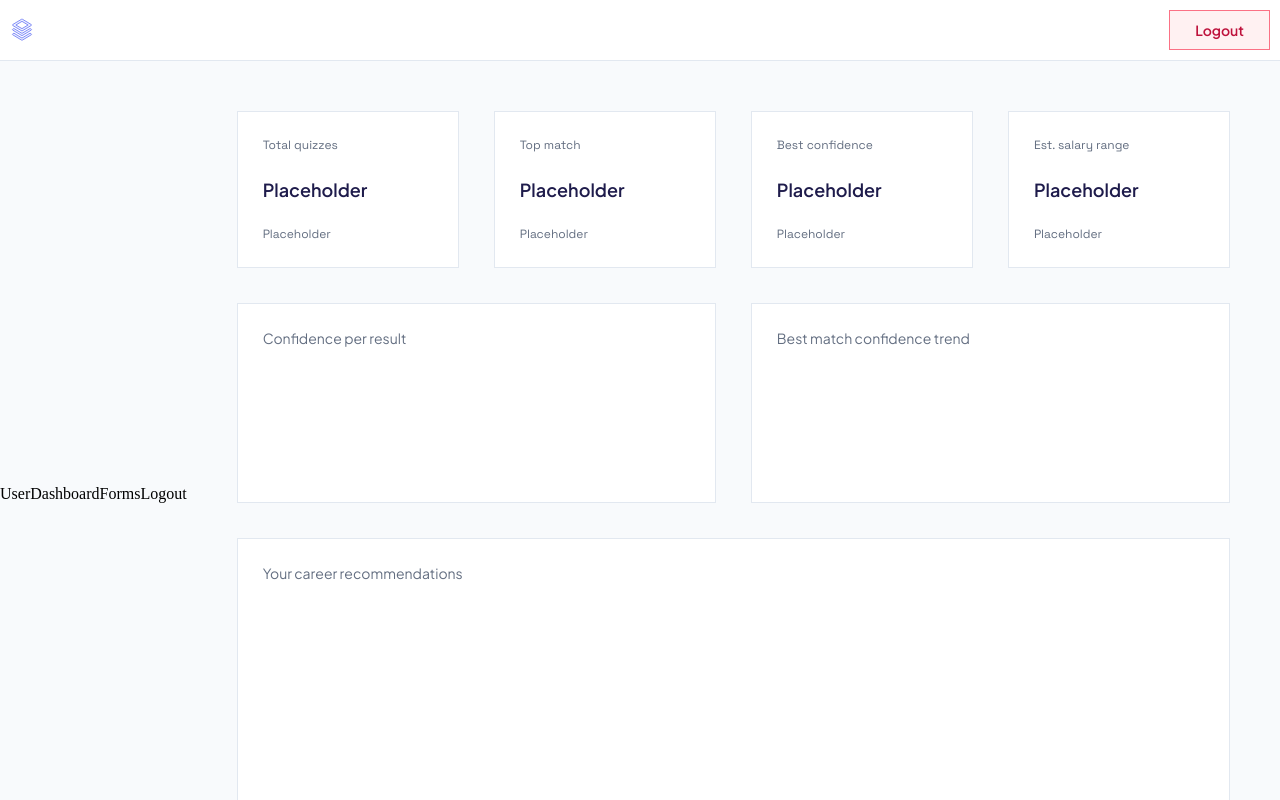
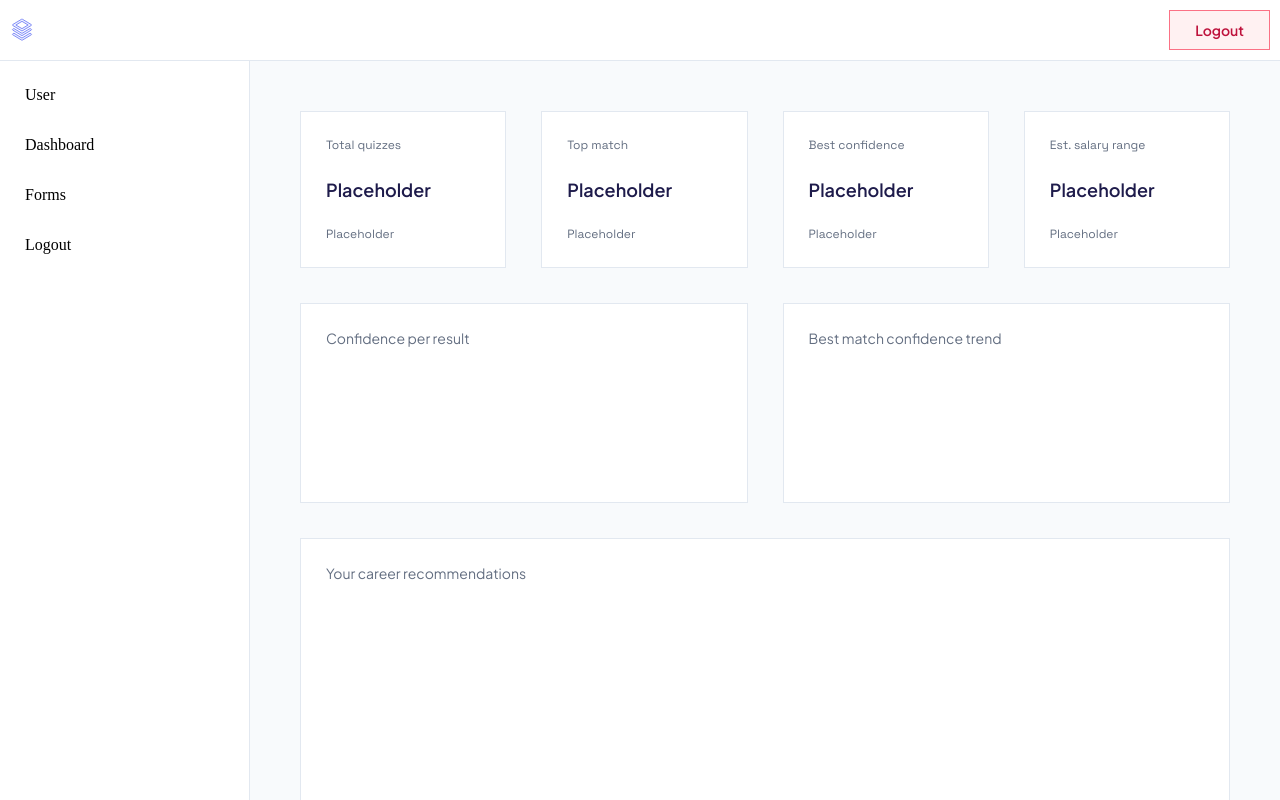
Before and after one commit to maki-sig/CareerSync, a Next.js app in the folder careersync/: page /dashboard in a window 1280 px wide. Built offline with nearby package versions, Linux system fonts and the light colour scheme.

Commit message:
Update: Dashboard 4th progress.

```diff
--- a/careersync/app/styles/dashboard.css
+++ b/careersync/app/styles/dashboard.css
@@ -1,8 +1,8 @@
 .dashboard-main {
     display: flex;
     flex-direction: row;
-    align-items: center;
-    justify-content: center;
+    align-items: flex-start;
+    justify-content: flex-start;
     flex: 1;
     margin: 0;
     gap: 0;
--- a/careersync/app/styles/nav.css
+++ b/careersync/app/styles/nav.css
@@ -4,6 +4,9 @@
     flex-direction: column;
     width: 100%;
     height: fit-content;
+    position: sticky;
+    top: 0;
+    z-index: 1000;
 }
 
 /* ── Nav bar ────────────────────────────────────────────── */
@@ -119,3 +122,47 @@
     background-color: var(--primary-btn-border);
     transition: width 0.4s cubic-bezier(0.4, 0, 0.2, 1);
 }
+
+/* ── Sidebar ────────────────────────────────────────────── */
+.side-bar {
+    width: 250px;
+    height: calc(100vh - 41px);
+    /* Viewport - Mobile header height (8+8+24+1) */
+    position: sticky;
+    top: 41px;
+    flex-shrink: 0;
+
+    display: flex;
+    flex-direction: column;
+    justify-content: flex-start;
+    gap: 32px;
+    padding: 25px;
+
+    background-color: var(--card-bg);
+    border-right: 1px solid var(--card-border);
+}
+
+@media (min-width: 480px) {
+    .side-bar {
+        top: 43px;
+        /* 9+9+24+1 */
+        height: calc(100vh - 43px);
+    }
+}
+
+@media (min-width: 768px) {
+    .side-bar {
+        top: 45px;
+        /* 10+10+24+1 */
+        height: calc(100vh - 45px);
+    }
+}
+
+.side-bar span {
+    cursor: pointer;
+    transition: color 0.15s ease;
+}
+
+.side-bar span:hover {
+    color: var(--primary-btn-border);
+}
```
